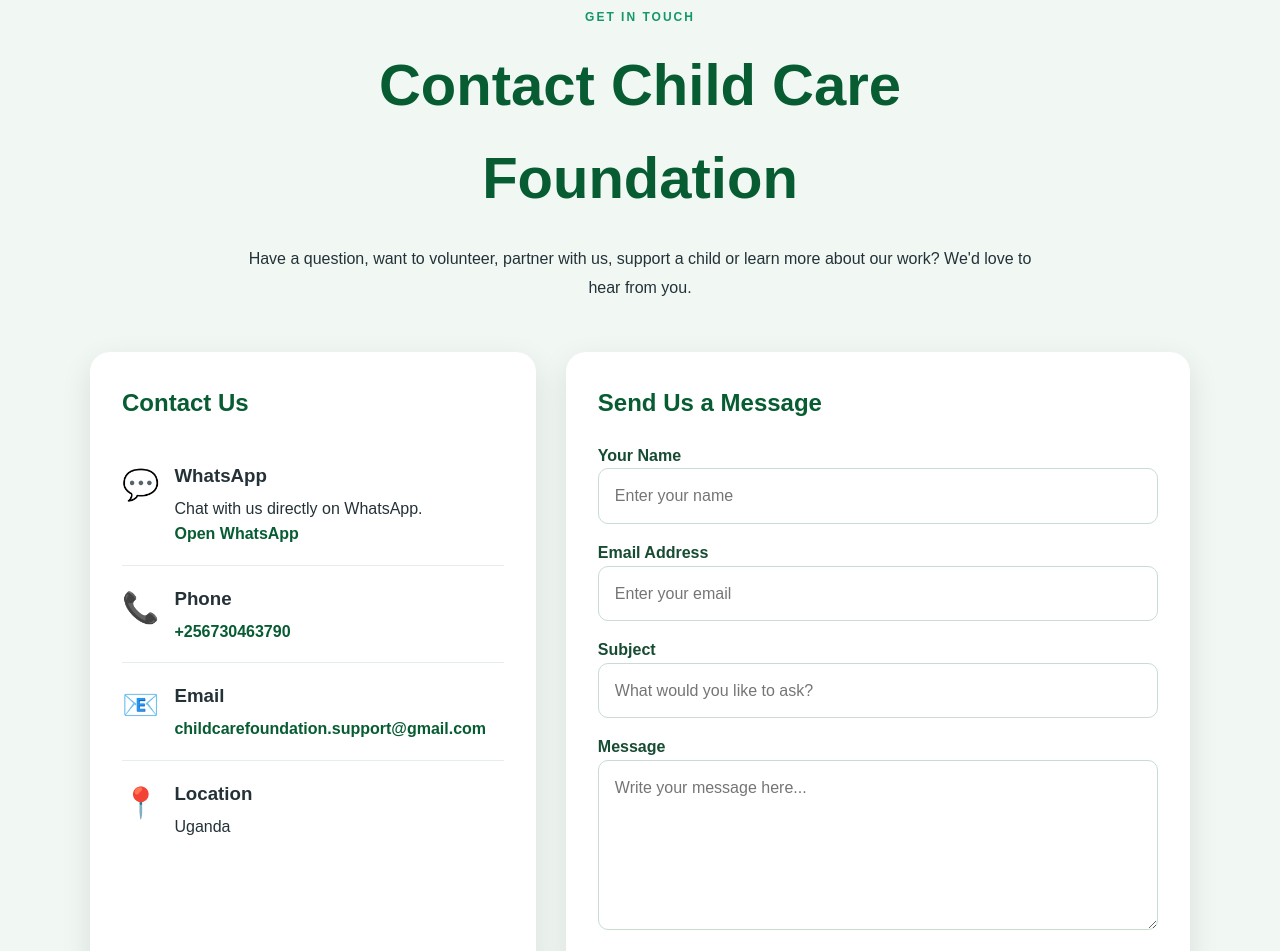
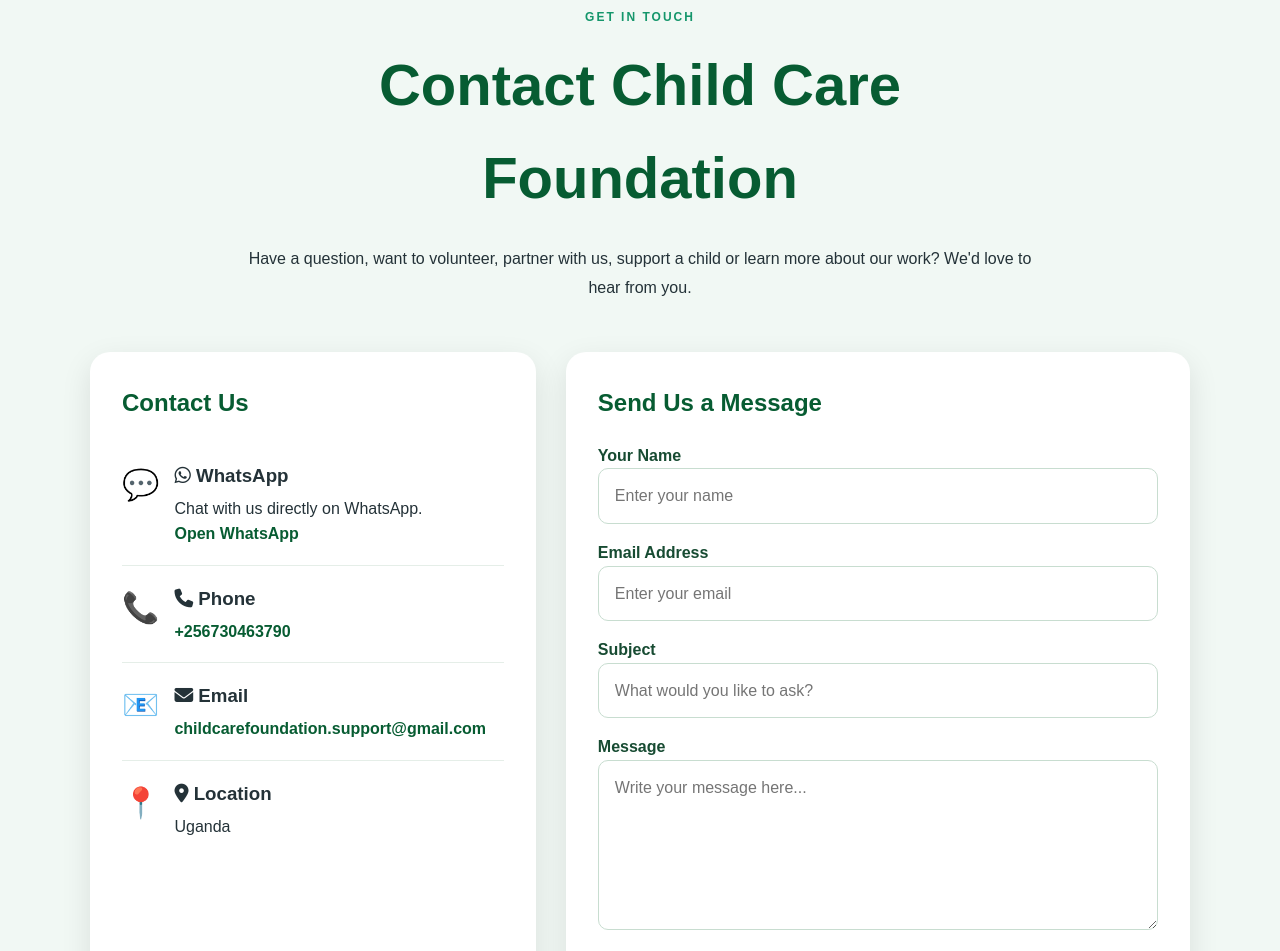
Before and after one commit to childcarefoundationug1/child-care-foundation, a website: page contact.html in a window 1280 px wide. Shown: the part 165-1116 px from the top of the page. Drawn offline with Linux system fonts and the light colour scheme.

Commit message:
Replace contact emojis with professional icons

```diff
--- a/contact.html
+++ b/contact.html
@@ -12,6 +12,7 @@
     >
 
     <link rel="stylesheet" href="css/style.css">
+    <link rel="stylesheet" href="https://cdnjs.cloudflare.com/ajax/libs/font-awesome/6.5.2/css/all.min.css">
 
     <style>
         .contact-page {
@@ -245,6 +246,7 @@
                 <div>
 
                     <h3>
+                        <i class="fa-brands fa-whatsapp" aria-hidden="true"></i>
                         WhatsApp
                     </h3>
 
@@ -275,6 +277,7 @@
                 <div>
 
                     <h3>
+                        <i class="fa-solid fa-phone" aria-hidden="true"></i>
                         Phone
                     </h3>
 
@@ -298,6 +301,7 @@
                 <div>
 
                     <h3>
+                        <i class="fa-solid fa-envelope" aria-hidden="true"></i>
                         Email
                     </h3>
 
@@ -321,6 +325,7 @@
                 <div>
 
                     <h3>
+                        <i class="fa-solid fa-location-dot" aria-hidden="true"></i>
                         Location
                     </h3>
 
```
